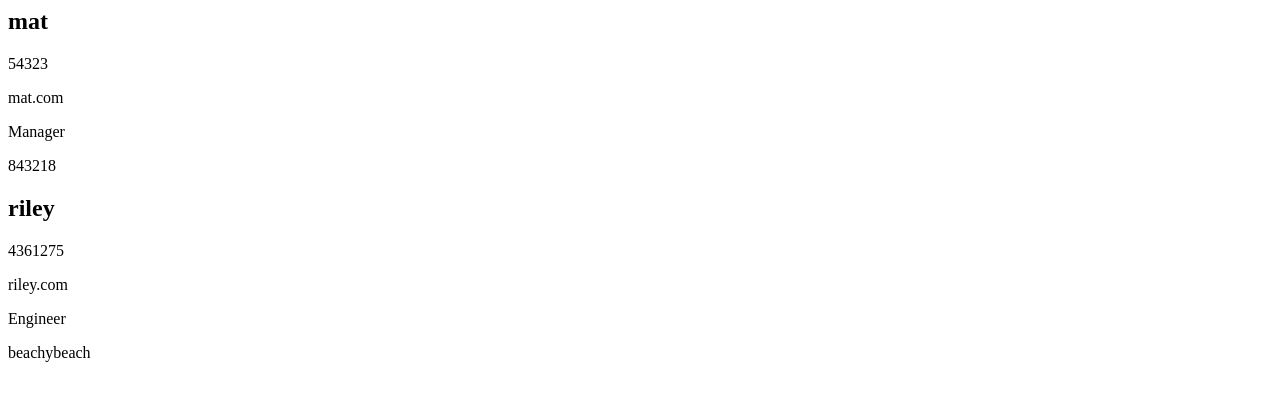
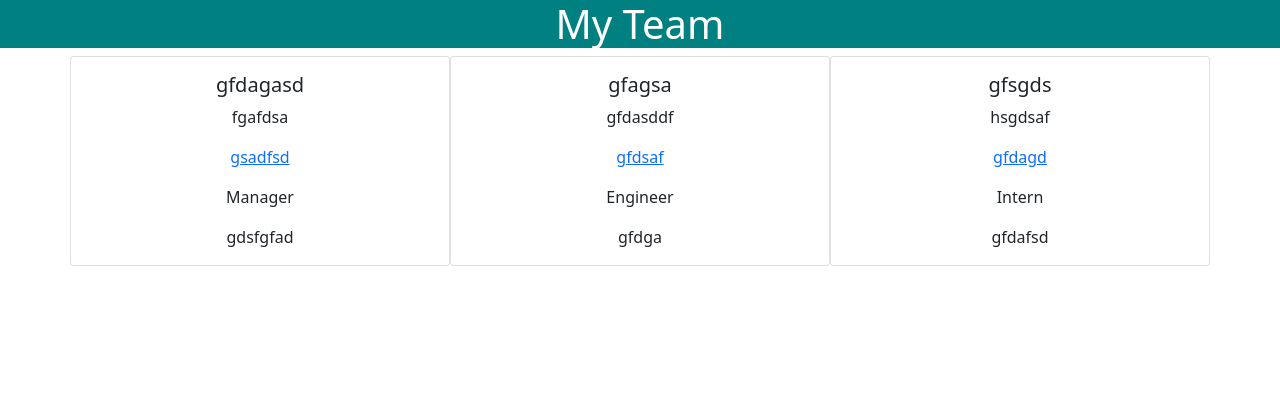
Before and after one commit to beachybeach/team-profile-generator, a website: page index.html in a window 1280 px wide. Drawn offline with nearby package versions, Linux system fonts and the light colour scheme.

Commit message:
adding styling

```diff
--- a/index.html
+++ b/index.html
@@ -1,16 +1,54 @@
+<!DOCTYPE html>
+  <html>
 
-    <div>
-      <h2>mat</h2>
-      <p>54323</p>
-      <p>mat.com</p>
-      <p>Manager</p>
-      <p>843218</p>
-    </div>
+  <head>
+    <meta charset="utf-8">
+    <title></title>
+    <meta name="viewport" content="width=device-width, initial-scale=1">
+    <link href="https://cdn.jsdelivr.net/npm/bootstrap@5.0.0-beta1/dist/css/bootstrap.min.css" rel="stylesheet" integrity="sha384-giJF6kkoqNQ00vy+HMDP7azOuL0xtbfIcaT9wjKHr8RbDVddVHyTfAAsrekwKmP1" crossorigin="anonymous">
+    <link href="./src/style.css" rel="stylesheet" />
+  </head>
 
-    <div>
-      <h2>riley</h2>
-      <p>4361275</p>
-      <p>riley.com</p>
-      <p>Engineer</p>
-      <p>beachybeach</p>
-    </div>
+  <body>
+    <header>
+    <h1> My Team </h1>
+    </header>
+ <div class = "container">
+    <div class="row align-items-center">
+
+    <div class="card col text-center" style="width: 18rem;">
+    <div class="card-body">
+    <h5 class="card-title">gfdagasd</h5>
+    <p>fgafdsa</p>
+      <p class="card-text"><a href="mailto:gsadfsd">gsadfsd</a></p>
+      <p class="card-text">Manager</p>
+      <p class="card-text">gdsfgfad</p>
+      </div>
+     </div>
+
+    <div class="card col text-center" style="width: 18rem;">
+    <div class="card-body">
+    <h5 class="card-title">gfagsa</h5>
+    <p>gfdasddf</p>
+      <p class="card-text"><a href="mailto:gfdsaf">gfdsaf</a></p>
+      <p class="card-text">Engineer</p>
+      <p class="card-text">gfdga</p>
+      </div>
+     </div>
+
+    <div class="card col text-center" style="width: 18rem;">
+    <div class="card-body">
+    <h5 class="card-title">gfsgds</h5>
+    <p>hsgdsaf</p>
+      <p class="card-text"><a href="mailto:gfdagd">gfdagd</a></p>
+      <p class="card-text">Intern</p>
+      <p class="card-text">gfdafsd</p>
+      </div>
+     </div>
+
+  </div>
+  </div>
+    <script src="js/script.js"></script>
+  </body>
+
+  </html>
--- /dev/null
+++ b/src/style.css
@@ -0,0 +1,15 @@
+* {
+  margin: 0;
+  padding: 0;
+  box-sizing: border-box;
+}
+
+header {
+  text-align: center;
+  background-color: teal;
+}
+
+header h1 {
+  text-align: center;
+  color: white;
+}
```
Also changed, not shown: src/template.js (+33 -32 lines).
